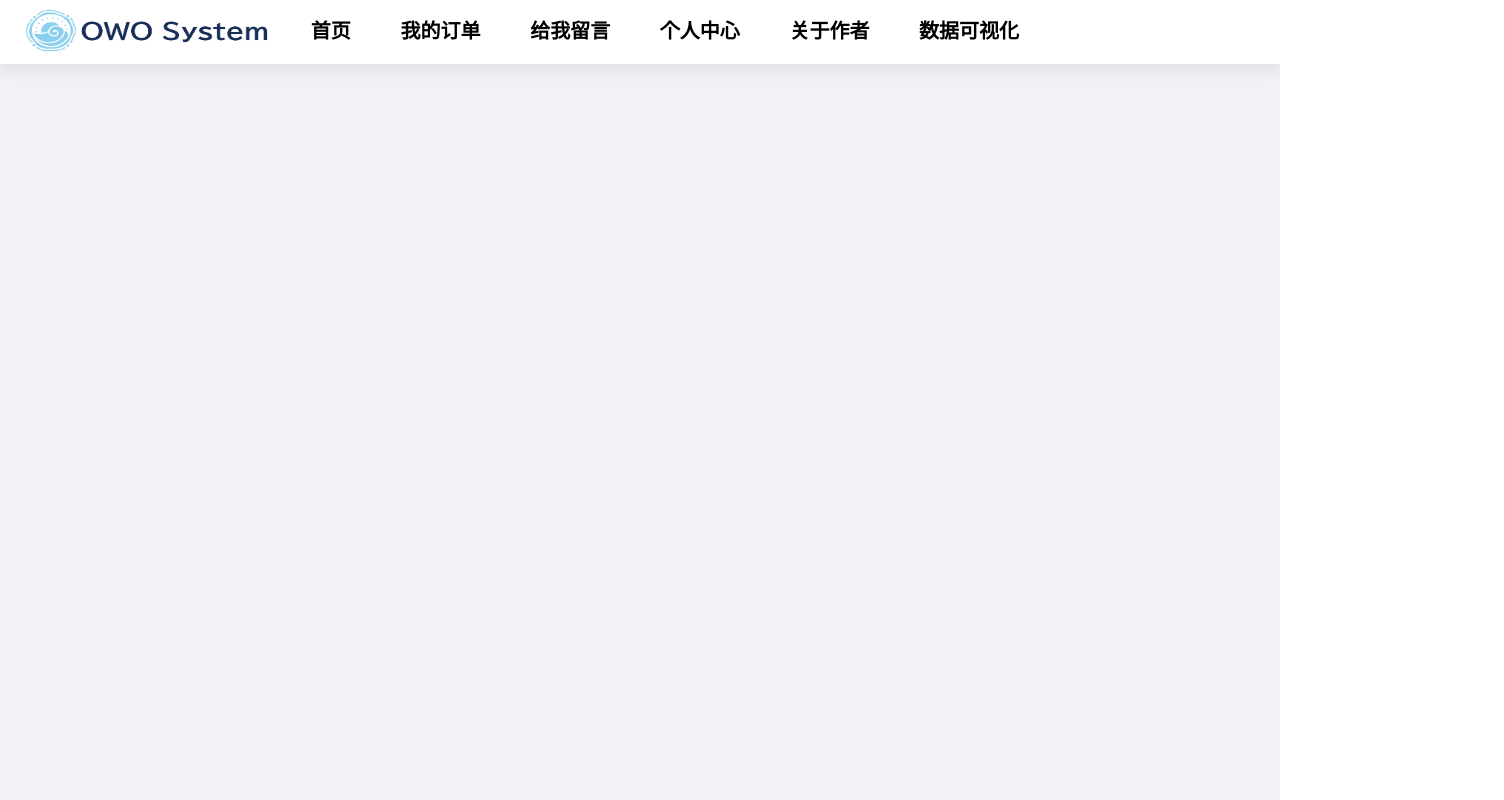
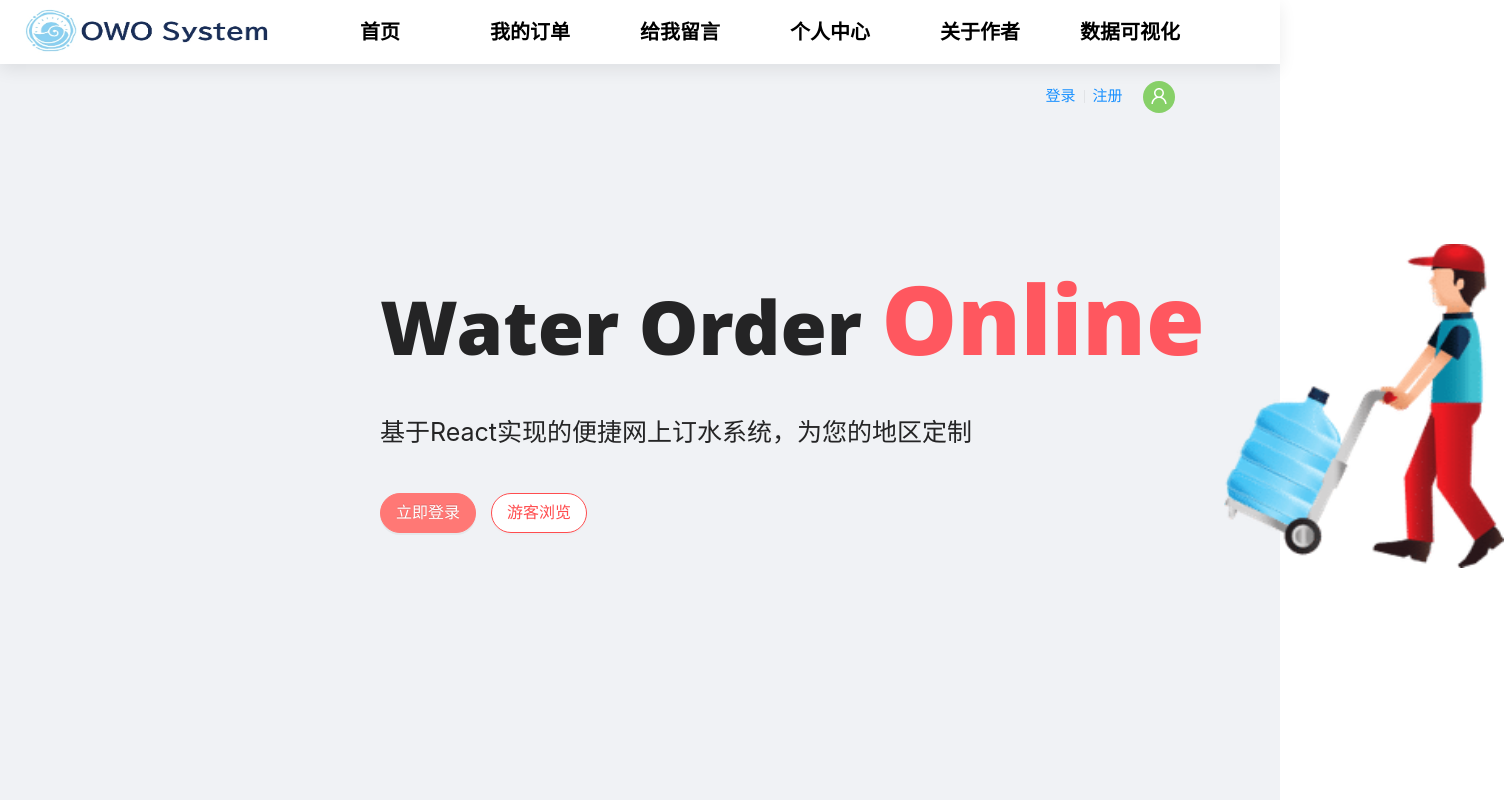
Before and after one commit to Raino2/WaterOrder, a React app: page / in a window 1280 px wide. Shown: the top 800 px of the page, 1504 px wide, since content can reach past the window. Built offline with nearby package versions, Linux system fonts and the light colour scheme.

Commit message:
feat(Login):登录页面的UI设计

```diff
--- a/public/index.html
+++ b/public/index.html
@@ -1,14 +1,12 @@
 <!DOCTYPE html>
-<html lang="en">
+<html lang="zh-CN">
+
 <head>
   <meta charset="utf-8" />
   <link rel="icon" href="%PUBLIC_URL%/favicon.ico" />
   <meta name="viewport" content="width=device-width, initial-scale=1" />
   <meta name="theme-color" content="#000000" />
-    <meta
-      name="description"
-      content="Web site created using create-react-app"
-    />
+  <meta name="description" content="Web site created using create-react-app" />
   <link rel="apple-touch-icon" href="%PUBLIC_URL%/logo192.png" />
   <!--
       manifest.json provides metadata used when your web app is installed on a
@@ -26,6 +24,7 @@
     -->
   <title>React App</title>
 </head>
+
 <body>
   <noscript>You need to enable JavaScript to run this app.</noscript>
   <div id="root"></div>
@@ -40,4 +39,5 @@
       To create a production bundle, use `npm run build` or `yarn build`.
     -->
 </body>
+
 </html>
--- /dev/null
+++ b/src/components/Header/components/Avatar.tsx
@@ -0,0 +1,20 @@
+import { Avatar, Divider, Space } from "antd";
+import React from "react";
+import styles from "../styles/index.module.scss";
+import { UserOutlined } from "@ant-design/icons";
+import { Link } from "react-router-dom";
+
+const IndexAvatar = () => {
+  return (
+    <Space className={styles.avatar} size={20}>
+      <div>
+        <a className={styles.loginLink}>登录</a>
+        <Divider type="vertical" />
+        <a className={styles.loginLink}>注册</a>
+      </div>
+      <Avatar style={{ backgroundColor: "#87d068" }} icon={<UserOutlined />} />
+    </Space>
+  );
+};
+
+export default IndexAvatar;
--- a/src/components/Header/components/LinkList.tsx
+++ b/src/components/Header/components/LinkList.tsx
@@ -2,6 +2,7 @@ import { Space } from "antd";
 import Link from "antd/lib/typography/Link";
 import React from "react";
 import styles from "../styles/index.module.scss";
+
 const IndexLinkList = () => {
   const linkConfig: { name: string; link: string }[] = [
     {
@@ -30,16 +31,25 @@ const IndexLinkList = () => {
     },
   ];
 
+  const menuWidth = 900;
+  const listLength = linkConfig.length;
+  const listWidth = menuWidth / listLength;
+
   return (
-    <Space className={styles.menu}>
+    <div className={styles.menu}>
       {linkConfig.map((item) => {
         return (
-          <Link href={item.link} target="_blank" className={styles.list}>
+          <Link
+            href={item.link}
+            target="_blank"
+            className={styles.list}
+            style={{ width: listWidth }}
+          >
             {item.name}
           </Link>
         );
       })}
-    </Space>
+    </div>
   );
 };
 
--- a/src/components/Header/components/Logo.tsx
+++ b/src/components/Header/components/Logo.tsx
@@ -1,6 +1,7 @@
 import React from "react";
 import styles from "../styles/index.module.scss";
 import logo from "../images/owoSystem.jpg";
+
 const IndexLogo = () => {
   return (
     <div className={styles.logo}>
--- a/src/components/Header/index.tsx
+++ b/src/components/Header/index.tsx
@@ -1,4 +1,5 @@
 import React from "react";
+import IndexAvatar from "./components/Avatar";
 import IndexLinkList from "./components/LinkList";
 import IndexLogo from "./components/Logo";
 
@@ -7,6 +8,7 @@ const WebHeader = () => {
     <React.Fragment>
       <IndexLogo />
       <IndexLinkList />
+      <IndexAvatar />
     </React.Fragment>
   );
 };
--- a/src/components/Header/styles/index.module.scss
+++ b/src/components/Header/styles/index.module.scss
@@ -1,9 +1,10 @@
 .logo {
   width: 270px;
   float: left;
-  height: 62px;
+  height: 64px;
   margin: 0;
   padding: 0;
+  margin-right: 15px;
   .img {
     height: 62px;
     width: 250px;
@@ -12,9 +13,10 @@
 }
 
 .menu {
-  width: 750px;
-  height: 62px;
+  width: 900px;
+  height: 64px;
   display: flex;
+  float: left;
   justify-content: space-around;
   .list {
     box-sizing: border-box;
@@ -24,8 +26,10 @@
     font-weight: 800;
     font-size: 20px;
     display: block;
-    height: 62px;
-    line-height: 62px;
+    height: 64px;
+    line-height: 64px;
+    text-align: center;
+    // margin-left: 15px;
 
     &:hover {
       color: rgb(24, 144, 255);
@@ -35,3 +39,18 @@
     }
   }
 }
+
+.avatar {
+  display: flex;
+  float: right;
+  justify-content: center;
+  justify-items: center;
+  width: 300px;
+  height: 64px;
+  vertical-align: middle;
+  .loginLink {
+    font-size: 15px;
+    &:hover {
+    }
+  }
+}
--- a/src/index.tsx
+++ b/src/index.tsx
@@ -1,7 +1,7 @@
 import React from "react";
 import ReactDOM from "react-dom";
 import "./index.css";
-import LoginPage from "./pages/Login/containers";
+import LoginPage from "./pages/Login";
 
 ReactDOM.render(
   <React.StrictMode>
--- /dev/null
+++ b/src/pages/Login/components/description.tsx
@@ -0,0 +1,46 @@
+import { Button } from "antd";
+import React from "react";
+import styles from "../styles/index.module.scss";
+import waterMan from "../images/diliverWaterMan.png";
+
+const LoginContentDescription = () => {
+  return (
+    <div className="content">
+      <div className={styles.description}>
+        <h1 className={styles.topTitle}>
+          Water Order{" "}
+          <span style={{ fontSize: 95, color: "#ff575f" }}>Online</span>
+        </h1>
+        <h3 className={styles.secTitle}>
+          基于React实现的便捷网上订水系统，为您的地区定制
+        </h3>
+        <Button
+          type="primary"
+          danger
+          size="large"
+          className={styles.loginButton}
+        >
+          立即登录
+        </Button>
+        <Button
+          type="default"
+          danger
+          size="large"
+          className={styles.loginButton}
+        >
+          游客浏览
+        </Button>
+      </div>
+      <div className={styles.waterMan}>
+        <img
+          src={waterMan}
+          alt="没有送水工的图片"
+          width="280px"
+          style={{ transform: "rotateY(180deg)" }}
+        />
+      </div>
+    </div>
+  );
+};
+
+export default LoginContentDescription;
--- a/src/pages/Login/containers/index.tsx
+++ /dev/null
@@ -1,28 +0,0 @@
-import { Layout } from "antd";
-import { Content, Footer, Header } from "antd/lib/layout/layout";
-import React from "react";
-import WebHeader from "../../../components/Header";
-
-const LoginPage = () => {
-  return (
-    <Layout>
-      <Header
-        style={{
-          backgroundColor: "white",
-          boxShadow: "0px 6px 16px rgba(0,0,0,0.08) ",
-          padding: '0 20px',
-        }}
-      >
-        <WebHeader />
-      </Header>
-      <Content>
-        <div style={{ minHeight: 800 }}></div>
-      </Content>
-      <Footer style={{ display: "flex", justifyContent: "right" }}>
-        <div>CopyRight@ Best_Raino</div>
-      </Footer>
-    </Layout>
-  );
-};
-
-export default LoginPage;
--- /dev/null
+++ b/src/pages/Login/index.tsx
@@ -0,0 +1,32 @@
+import { Layout } from "antd";
+import { Content, Footer, Header } from "antd/lib/layout/layout";
+import React from "react";
+import WebHeader from "../../components/Header";
+import LoginContentDescription from "./components/description";
+import styles from "./styles/index.module.scss";
+
+const LoginPage = () => {
+  return (
+    <Layout>
+      <Header
+        style={{
+          backgroundColor: "white",
+          boxShadow: "0px 6px 16px rgba(0,0,0,0.08) ",
+          padding: "0 20px",
+        }}
+      >
+        <WebHeader />
+      </Header>
+      <Content style={{ minHeight: 800, position: "relative" }}>
+        <div className={styles.desArea}>
+          <LoginContentDescription />
+        </div>
+      </Content>
+      <Footer style={{ display: "flex", justifyContent: "center" }}>
+        <div>CopyRight© Best_Raino 请联系我:962688180@qq.com</div>
+      </Footer>
+    </Layout>
+  );
+};
+
+export default LoginPage;
--- /dev/null
+++ b/src/pages/Login/styles/index.module.scss
@@ -0,0 +1,37 @@
+.description {
+  width: 950px;
+  height: 250px;
+  padding-left: 30px;
+
+  .topTitle {
+    text-align: left;
+    font-size: 75px;
+    font-weight: 800;
+    margin-bottom: 20px;
+    font-family: "Open Sans", "PingFang SC", Helvetica, Arial, sans-serif;
+  }
+
+  .secTitle {
+    text-align: left;
+    font-size: 25px;
+    font-weight: 400;
+    margin-bottom: 40px;
+  }
+
+  .loginButton {
+    border-radius: 35px;
+    margin-right: 15px;
+  }
+}
+
+.desArea {
+  position: absolute;
+  left: 350px;
+  top: 180px;
+}
+
+.waterMan {
+  position: absolute;
+  top: 0;
+  right: -204px;
+}
```
Also changed, not shown: src/pages/Login/images/diliverWaterMan.png (added). Lines whose indentation alone changed are shown as unchanged.
